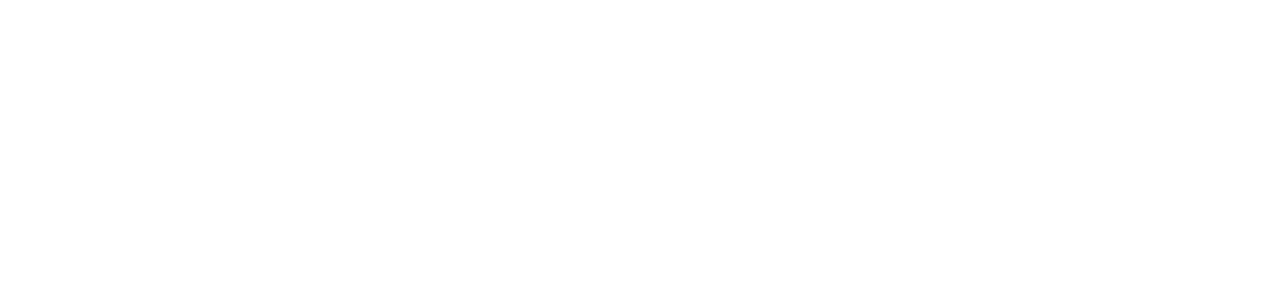
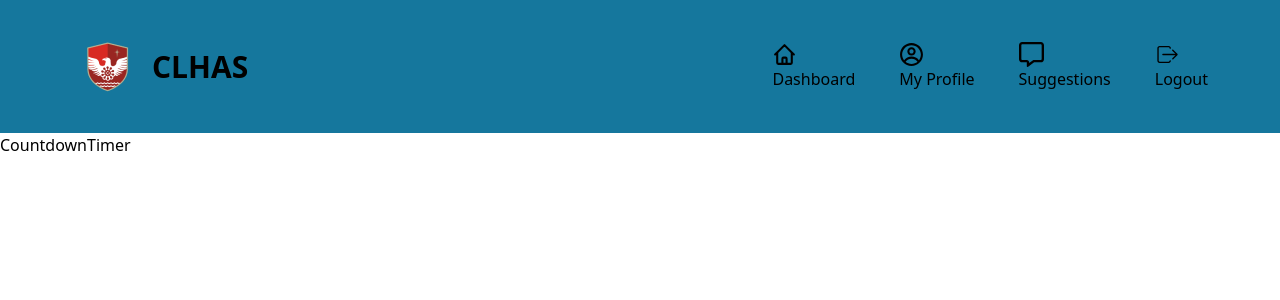
Before and after one commit to RamadanDY/web_available, a React (Vite) app in the folder client/: page /CountdownTimer in a window 1280 px wide. Before the commit this address had no page. Shown: the top 300 px of the page. Built offline with nearby package versions, Linux system fonts and the light colour scheme.

Commit message:
CountdownTimer

```diff
--- a/client/src/App.jsx
+++ b/client/src/App.jsx
@@ -12,6 +12,7 @@
  import Confirm from "./pages/Confirm"
   import TimeD from './pages/TimeD';
   import Completed from './pages/Completed';
+import CountdownTimer from './pages/CountdownTimer';
 
 function App() {
   return (
@@ -109,6 +110,15 @@
               </>
             }
           />
+          <Route
+            path="/CountdownTimer"
+             element={
+              <>
+                <Navbar />
+                <CountdownTimer/>
+              </>
+            }
+          />
 
       </Routes>
     </Router>
--- /dev/null
+++ b/client/src/pages/CountdownTimer.jsx
@@ -0,0 +1,9 @@
+import React from 'react'
+
+const CountdownTimer = () => {
+  return (
+    <div>CountdownTimer</div>
+  )
+}
+
+export default CountdownTimer
```
